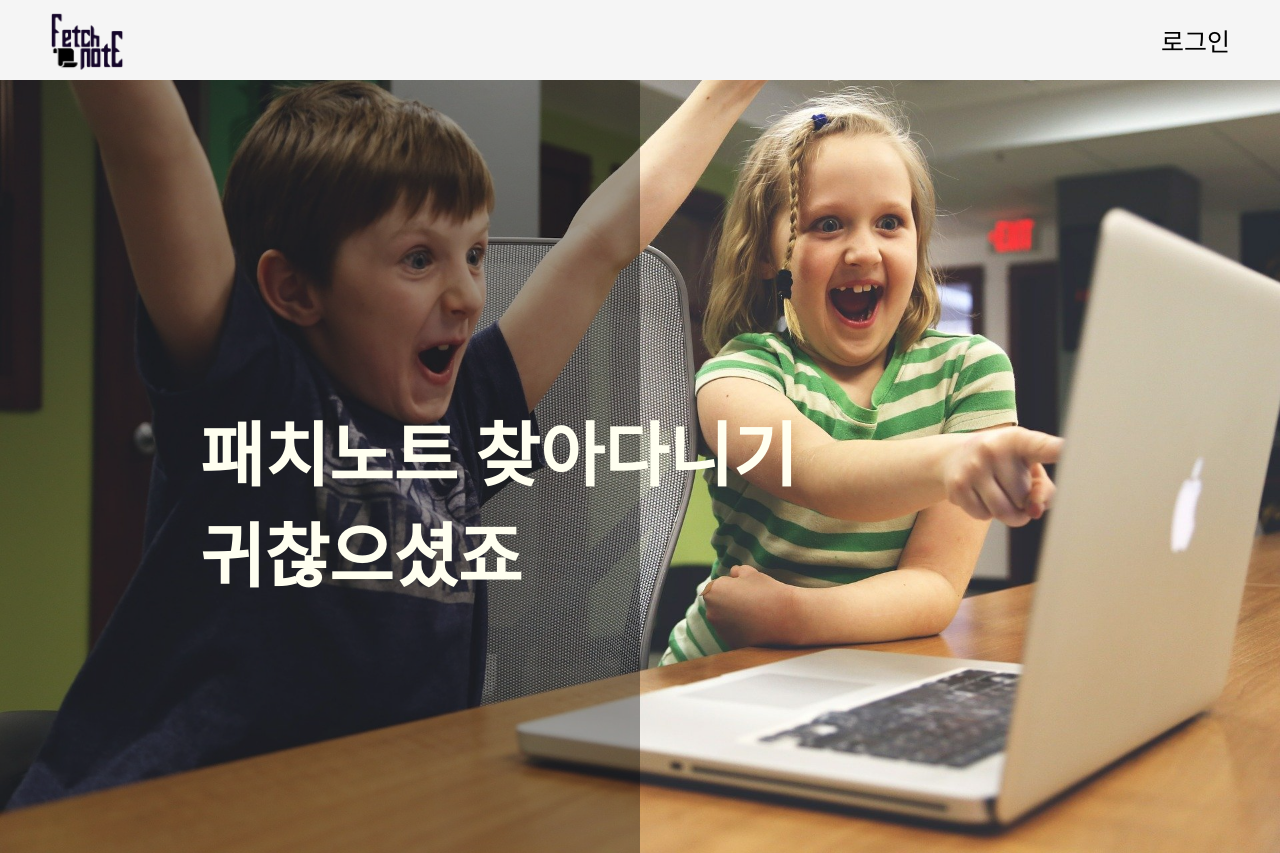
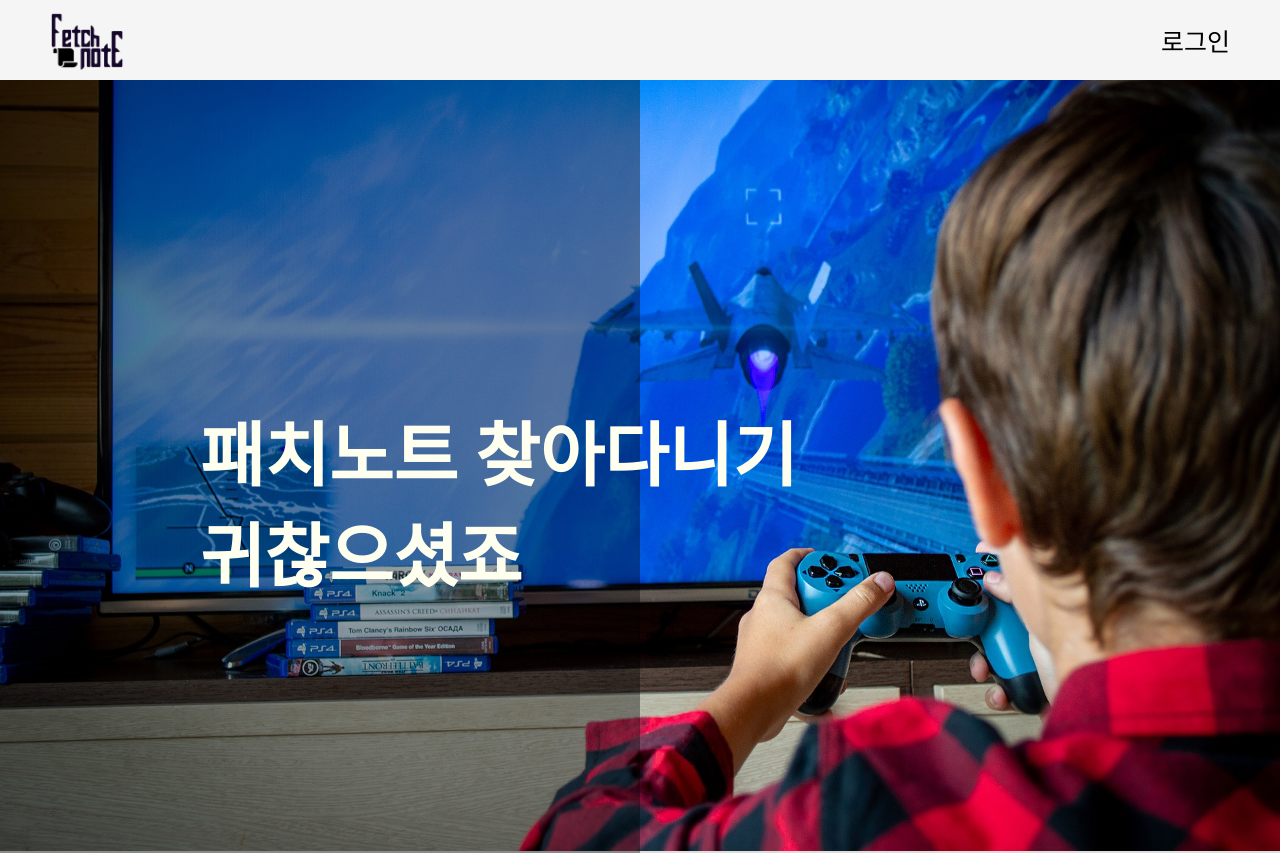
Before and after one commit to codestates/FetchNote, a React (Create React App) app in the folder fetchnote_client/: page / in a window 1280 px wide. Shown: the top 853 px of the page. Built offline with nearby package versions, Linux system fonts and the light colour scheme; grey boxes are pictures that could not be loaded; a web font is replaced by a local one.

Commit message:
edite About.js

```diff
--- a/fetchnote_client/src/App.js
+++ b/fetchnote_client/src/App.js
@@ -26,6 +26,7 @@ class App extends Component {
             this.setState({
               isLogin: true
             });
+            console.log(res.data)
           })
           .catch(err => {
             console.log(err);
--- a/fetchnote_client/src/components/About.js
+++ b/fetchnote_client/src/components/About.js
@@ -13,11 +13,11 @@ function About(){
             <main className="contentList">
                 <div className="contentList_elements">
                     <div className="frontground"></div>
-                    <img alt="playing game" src="img/playingGame.jpg"></img>
+                    <img alt="playing game" src="img/video-game.jpg"></img>
                     <div className="text">패치노트 찾아다니기 <br/>귀찮으셨죠</div>
                 </div>
                 <div className="contentList_elements">
-                    <div className="frontground"></div>
+                    <div className="frontground" id="secondPage"></div>
                     <img alt="playing game" src="img/note.jpg"></img>
                     <div className="text">패치노트가 수정이 됬어여</div>
                 </div>
--- a/fetchnote_client/src/css/About.css
+++ b/fetchnote_client/src/css/About.css
@@ -27,8 +27,11 @@ nav[class="introduceMenu"] a{
 .contentList_elements .frontground{
     position: absolute;
     width: 50%;
-    height: 2000px;
+    height: 1542px;
     background-color: rgba(0, 0, 0, 0.377);
+}
+#secondPage{
+    height: 1900px;
 }
 .contentList_elements .text{
     position: absolute;
```
Also changed, not shown: fetchnote_client/public/img/video-game.jpg (added).
